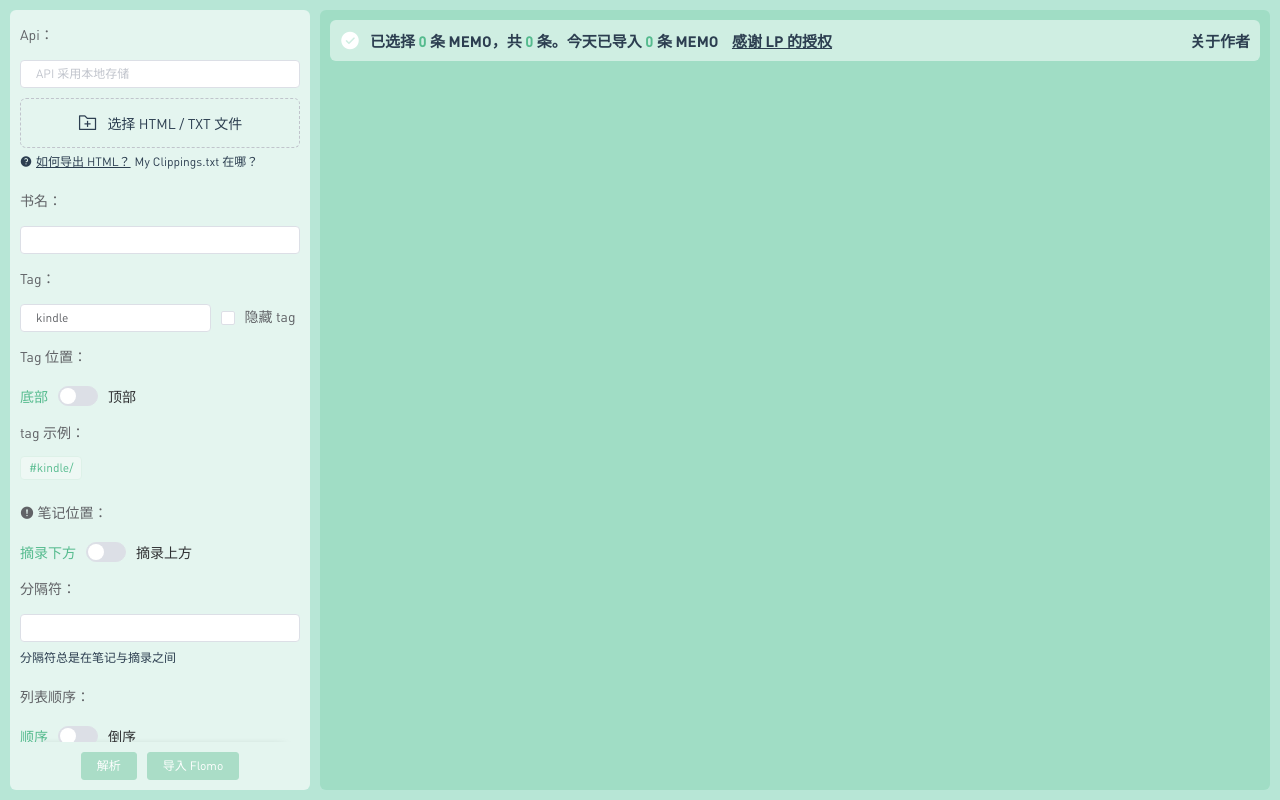
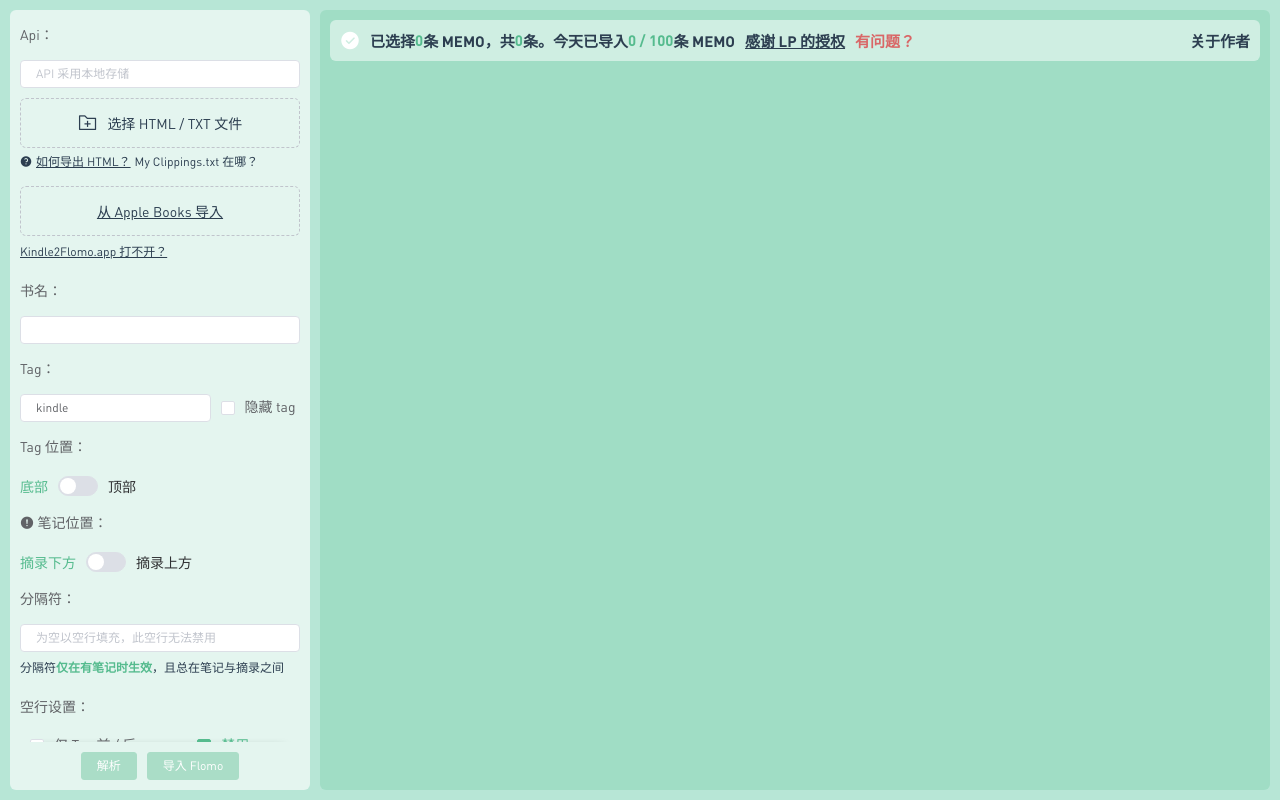
Before and after one commit to Tit1e/kindle2Flomo, a Vue app: page / in a window 1280 px wide. Built offline with nearby package versions, Linux system fonts and the light colour scheme.

Commit message:
V1.5.0
1、支持导入 Apple Books 笔记
2、新增自定义布局选项
3、样式微调

```diff
--- a/src/App.vue
+++ b/src/App.vue
@@ -34,7 +34,7 @@
           >
             <content-card
               v-for="(item, index) in contentList"
-              :key="item.text"
+              :key="item.text + index"
               class="list-group-item"
               :input.sync="item.text"
               :check.sync="item.checked"
@@ -76,7 +76,7 @@ export default {
       dragOptions: {
         animation: 200
       },
-      importCount: 0
+      importCount: 0,
     }
   },
   watch: {
@@ -145,8 +145,8 @@ export default {
           }
         })
         .catch(e => {
+          console.error(e)
           this.loading = false
-          console.error(e)
           this.$message.error('记录失败')
         })
     },
@@ -186,18 +186,28 @@ export default {
       }
     },
     parse (options) {
-      const { split, tagPosition, notePosition } = options
+      const { split, tagPosition, notePosition, noEmptyLine, onlyTag, noTag } = options
       this.contentList = []
       this.$nextTick(() => {
         this.contentList = JSON.parse(JSON.stringify(this.tmpList)).map(i => {
-          let text = i.note ? [i.text, split, i.note] : [i.text, split]
-          if(notePosition) text.reverse()
-          if(tagPosition){
-            text.unshift(this.tag)
-          }else{
-            text.push(this.tag)
+          const _text = `${i.text}\r\n`
+          // 有笔记并且分隔符有内容时才换行
+          const _split = (i.note) ? `${split}${(split || noEmptyLine) ? '\r\n' : ''}` : ''
+          let textArr = i.note ? [_text, _split, `${i.note}\r\n`] : [_text, _split]
+          // 如果笔记在摘录上方
+          if(notePosition) textArr.reverse()
+          let text = textArr.filter(i => i).join( noEmptyLine ? '' : '\r\n')
+          if(!noTag) {
+            // tag 位置在上方
+            if(tagPosition){
+              // 在上方时空行加在 tag 后
+              text = (onlyTag ? `${this.tag}\r\n\r\n` : (noEmptyLine ? `${this.tag}\r\n` : `${this.tag}\r\n\r\n`)) + text
+            }else{
+              // 在上方时空行加在 tag 前
+              text = text + (onlyTag ? `\r\n${this.tag}` : (noEmptyLine ? this.tag : `\r\n${this.tag}`))
+            }
           }
-          i.text = text.filter(i => i).join('\r\n\r\n')
+          i.text = text
           return i
         })
         this.confirmCanEdit(options)
--- a/src/assets/css/index.scss
+++ b/src/assets/css/index.scss
@@ -2,82 +2,122 @@
   font-family: 'DIN-Regular', 'PingFang SC', Helvetica, Arial, sans-serif !important;
   outline: none;
 }
+
 html,
 body {
   height: 100%;
   margin: 0;
-  .el-dropdown{
+
+  .el-dropdown {
     color: inherit;
     font-size: inherit;
-    &-menu__item{
+
+    &-menu__item {
       color: inherit;
       font-family: inherit;
     }
   }
-  a{
+
+  a {
     color: inherit;
   }
-  .disabled{
-    cursor: not-allowed!important;
+
+  .disabled {
+    cursor: not-allowed !important;
   }
+
   .el-select {
     display: block;
   }
+
   .el-select-dropdown {
     width: 173px !important;
     overflow: hidden;
   }
+
   .el-upload {
     width: 100%;
+
     .el-upload-dragger {
       width: 100%;
     }
   }
+
   .el-tag {
     overflow: hidden;
     text-overflow: ellipsis;
     max-width: 100%;
   }
+
   ::-webkit-scrollbar {
     display: none;
   }
-  .pointer{
+
+  .highlight {
+    color: #55bb8e;
+  }
+
+  .border {
+    border: 1px dashed #c0c4cc;
+
+    &:hover {
+      border: 1px dashed #399375;
+    }
+  }
+
+  .pointer {
     cursor: pointer;
   }
-  .overauto{
+
+  .overauto {
     overflow: auto;
   }
+
+  .text-center {
+    text-align: center;
+  }
+
   .text-right {
     text-align: right;
   }
+
   .radio {
     border-radius: 6px;
   }
-  .fz-12{
+
+  .fz-12 {
     font-size: 12px;
   }
+
   .flex {
     display: flex;
   }
+
   .flex-v {
     display: flex;
     flex-direction: column;
   }
+
   .flex-1 {
     flex-grow: 1;
   }
+
   .pd-10 {
     padding: 10px;
   }
+
   .pt-10 {
     padding-top: 10px;
   }
+
   .pl-10 {
     padding-left: 10px;
   }
+
   .pr-10 {
     padding-right: 10px;
   }
+
   .pb-10 {
     padding-bottom: 10px;
   }
--- a/src/components/Options/index.vue
+++ b/src/components/Options/index.vue
@@ -27,7 +27,7 @@
             :auto-upload="false"
             accept=".html,.txt"
           >
-            <div class="upload-content radio flex pd-10">
+            <div class="upload-content radio flex pd-10 border">
               <i class="el-icon-folder-add"></i>
               <div class="el-upload__text">
                 选择 HTML / TXT 文件
@@ -41,7 +41,7 @@
               target="_blank"
               >如何导出 HTML？</a
             >
-            <el-tooltip effect="dark" placement="bottom">
+            <el-tooltip effect="dark" placement="right">
               <div slot="content">
                 <div class="pb-10">
                   将 Kindle 通过数据线连接至电脑
@@ -50,9 +50,31 @@
                   文件位于：Kindle根目录 - document - My Clippings.txt
                 </div>
               </div>
-              <span>My Clippings.txt 在哪？</span>
+              <span class="pointer">My Clippings.txt 在哪？</span>
             </el-tooltip>
           </div>
+        </el-form-item>
+        <el-form-item label-width="0" v-if="isElectron">
+          <div class="pointer text-center border pd-10 radio" @click="importNotes">
+            从 Apple Books 导入
+          </div>
+        </el-form-item>
+        <el-form-item label-width="0" v-else>
+          <div class="pointer text-center border pd-10 radio">
+            <el-tooltip effect="dark" placement="right">
+              <div slot="content">
+                由于 Apple Books 笔记存储类型限制，只能通过安装应用读取。
+                <br>
+                文件访问密码：47if
+              </div>
+              <a href="https://wwr.lanzoui.com/b02c3nkyf" target="_blank">
+                从 Apple Books 导入
+              </a>
+            </el-tooltip>
+          </div>
+          <a class="how" href="https://evolly.one/2021/05/30/158-mac-handle-bad-app/" target="_blank">
+            Kindle2Flomo.app 打不开？
+          </a>
         </el-form-item>
         <el-form-item label="选择书籍" v-if="bookList.length">
           <el-select v-model="options.book" @change="selectChange">
@@ -91,17 +113,13 @@
             >
             </el-switch>
           </el-form-item>
-          <el-form-item label="tag 示例">
-            <el-tag size="small">
-              {{ tag }}
-            </el-tag>
-          </el-form-item>
         </template>
         <el-form-item label="">
           <span slot="label">
             <el-tooltip class="item" effect="dark" placement="left">
               <div slot="content" style="width:200px;line-height: 1.5em;">
-                如导入内容含有自己添加的笔记，请使用移动端 APP 导出 HTML 或 My Clippings.txt
+                如导入内容含有自己添加的笔记，请使用移动端 APP 导出 HTML 或 My
+                Clippings.txt
               </div>
               <i class="el-icon-warning"></i>
             </el-tooltip>
@@ -115,8 +133,18 @@
           </el-switch>
         </el-form-item>
         <el-form-item label="分隔符">
-          <el-input v-model="options.split" clearable></el-input>
-          <span class="fz-12">分隔符总是在笔记与摘录之间</span>
+            <el-input v-model="options.split" placeholder="为空以空行填充，此空行无法禁用" clearable></el-input>
+          <span class="fz-12">分隔符<b class="highlight">仅在有笔记时生效</b>，且总在笔记与摘录之间</span>
+        </el-form-item>
+        <el-form-item label="空行设置">
+          <div class="flex">
+            <div class="flex-1 pl-10">
+              <el-checkbox v-model="options.onlyTag" @change="onlyTagChange">仅 Tag 前 / 后</el-checkbox>
+            </div>
+            <div class="flex-1 pl-10">
+              <el-checkbox v-model="options.noEmptyLine" :disabled="options.onlyTag">禁用</el-checkbox>
+            </div>
+          </div>
         </el-form-item>
         <el-form-item label="列表顺序">
           <el-switch
@@ -151,6 +179,8 @@
 <script>
 import readFile from '@/utils/readFile.js'
 import paresClip from '@/utils/paresClip.js'
+import readSQLite from '@/utils/readSQLite.js'
+import { Loading } from 'element-ui';
 export default {
   name: 'Options',
   props: {
@@ -175,10 +205,13 @@ export default {
         reverse: false,
         // false 底部，true 顶部
         tagPosition: false,
-        notePosition: false
+        notePosition: false,
+        noEmptyLine: true,
+        onlyTag: false
       },
       tag: '',
-      bookList: []
+      bookList: [],
+      isElectron: !!process.env.IS_ELECTRON
     }
   },
   watch: {
@@ -207,6 +240,37 @@ export default {
     })
   },
   methods: {
+    onlyTagChange(val){
+      // 只在 tag 前后时，禁用空行
+      if(val){
+        this.options.noEmptyLine = true
+      }
+    },
+    importNotes () {
+      const loadingInstance = Loading.service({
+        body: true,
+        lock: true,
+        text: '正在读取笔记'
+      })
+      readSQLite()
+        .then(res => {
+          this.bookList = res
+          try {
+            setTimeout(() => {
+              const data = this.bookList[0]
+              this.options.book = data.title
+              this.updateData(data)
+              loadingInstance.close()
+            }, 1500)
+          } catch (error) {
+            loadingInstance.close();
+          }
+        })
+        .catch(e => {
+          this.$message.error(e)
+          loadingInstance.close();
+        })
+    },
     selectChange (val) {
       const data = this.bookList.find(i => i.title === val)
       this.updateData(data)
@@ -273,14 +337,16 @@ export default {
       }
     },
     updateOptions () {
-      const { noTag, api, tag, split, tagPosition, reverse } = this.options
+      const { noTag, api, tag, split, tagPosition, reverse, noEmptyLine, onlyTag } = this.options
       const options = {
         noTag,
         api,
         tag,
         split,
         tagPosition,
-        reverse
+        reverse,
+        noEmptyLine,
+        onlyTag
       }
       localStorage.setItem('options', JSON.stringify(options))
     },
@@ -338,13 +404,9 @@ export default {
       box-sizing: border-box;
       width: 100%;
       .upload-content {
-        border: 1px dashed #c0c4cc;
         font-size: 14px;
         align-items: center;
         justify-content: center;
-        &:hover {
-          border: 1px dashed #399375;
-        }
         .el-icon-folder-add {
           font-size: 1.4em;
           margin-right: 10px;
--- a/src/components/SelectedText/index.vue
+++ b/src/components/SelectedText/index.vue
@@ -1,6 +1,6 @@
 <template>
   <div class="selected-text radio flex">
-    <el-tooltip class="item" effect="dark" placement="left">
+    <el-tooltip effect="dark" placement="left">
       <div slot="content" style="width:200px;line-height: 1.5em;">
         未经审视的生活不值得过，未经审视的思想也不应该汇入你的大脑。建议在导入前审视一遍内容。
       </div>
@@ -11,9 +11,9 @@
         </label>
       </div>
     </el-tooltip>
-    <div class="flex-1">
+    <div class="flex-1 flex">
       已选择 <span class="highlight">{{ selected }}</span> 条 MEMO，共
-      <span class="highlight">{{ total }}</span> 条。今天已导入 <span class="highlight">{{importCount}}</span> 条 MEMO
+      <span class="highlight">{{ total }}</span> 条。今天已导入 <span class="highlight">{{importCount}} / 100</span> 条 MEMO
       <a
         class="thanks"
         href="https://mp.weixin.qq.com/s/o793lUsBaWc61fLZzFDlxg"
@@ -21,6 +21,13 @@
       >
         感谢 LP 的授权
       </a>
+      <div class="pl-10 pointer">
+        <el-tooltip effect="dark" content="发送邮件至：evollyone@outlook.com" placement="bottom">
+          <span style="color:#d96767;">
+            有问题？
+          </span>
+        </el-tooltip>
+      </div>
     </div>
     <div>
       <el-dropdown>
@@ -100,9 +107,6 @@ export default {
   font-weight: bold;
   align-items: center;
   font-size: 15px;
-  .highlight {
-    color: #55bb8e;
-  }
   .thanks {
     color: inherit;
     padding-left: 10px;
--- a/src/utils/paresClip.js
+++ b/src/utils/paresClip.js
@@ -115,8 +115,10 @@ Block.prototype.init = function () {
 }
 
 
-function paresClip (paragraphs) {
+function paresClip(paragraphs) {
+  // 分割笔记
   paragraphs = paragraphs.split('==========').filter(i => i)
+  // 将摘录与笔记分离
   const notes = []
   const contents = []
   paragraphs.map(parse_block).forEach(i => {
@@ -129,6 +131,7 @@ function paresClip (paragraphs) {
       }
     }
   })
+  // 将笔记归到摘录之下
   notes.forEach(i => {
     const index = contents.findIndex(v => v.position.indexOf(i.position) !== -1)
     if (index !== -1) {
@@ -159,7 +162,6 @@ function paresClip (paragraphs) {
       })
     }
   })
-  console.log(result)
   return result.reverse()
 }
 
--- /dev/null
+++ b/src/utils/readSQLite.js
@@ -0,0 +1,98 @@
+let fs = {}
+let os = {}
+let bplist = {}
+let db = function () {}
+let readSQLite = function () {
+  return Promise.resolve([])
+}
+// electron 环境才加载模块
+if (process.env.IS_ELECTRON) {
+  fs = require('fs')
+  os = require('os')
+  bplist = require('bplist-parser')
+  db = require('@/db/sqlite.js').db
+  readSQLite = function () {
+    const homedir = os.homedir()
+    const path =
+      '/Library/Containers/com.apple.iBooksX/Data/Documents/AEAnnotation/'
+    let files = ''
+    try {
+      files = fs.readdirSync(`${homedir}${path}`)
+    } catch (error) {
+      return Promise.reject('未发现笔记文件')
+    }
+    const fileName = files.find(i => i.slice(-6).toLowerCase() === 'sqlite')
+    if (!fileName) {
+      return Promise.reject('未发现笔记文件')
+    }
+    const dataBase = db(`${homedir}${path}`, fileName)
+    return new Promise((resolve, reject) => {
+      dataBase.all(
+        `
+          SELECT
+              ZANNOTATIONREPRESENTATIVETEXT as BroaderText,
+              ZANNOTATIONSELECTEDTEXT as SelectedText,
+              ZANNOTATIONNOTE as Note,
+              ZFUTUREPROOFING5 as Chapter,
+              ZANNOTATIONCREATIONDATE as Created,
+              ZANNOTATIONMODIFICATIONDATE as Modified,
+              ZANNOTATIONASSETID
+          FROM ZAEANNOTATION
+          WHERE ZANNOTATIONSELECTEDTEXT IS NOT NULL
+          ORDER BY ZANNOTATIONASSETID ASC
+        `,
+        async function (err, res) {
+          if (!err) {
+            const plistPath = `${homedir}/Library/Containers/com.apple.BKAgentService/Data/Documents/iBooks/Books/Books.plist`
+            let plistData = {}
+            let books = []
+            try {
+              const tmpData = await bplist.parseFile(plistPath)
+              plistData = tmpData[0]
+              books = plistData.Books
+            } catch (error) {
+              console.log(error)
+              reject('图书列表解析出错')
+            }
+
+            try {
+              res.forEach(i => {
+                const index = books.findIndex(
+                  v => v.BKGeneratedItemId === i.ZANNOTATIONASSETID
+                )
+                if (index >= 0) {
+                  const data = {
+                    text: i.SelectedText,
+                    note: i.Note,
+                    checked: false,
+                    isEdit: false
+                  }
+                  try {
+                    books[index].texts.push(data)
+                  } catch (error) {
+                    books[index].texts = []
+                    books[index].texts.push(data)
+                  }
+                }
+              })
+            } catch (error) {
+              console.log(error)
+            }
+            resolve(
+              books.map(j => {
+                return {
+                  title: j.BKDisplayName,
+                  texts: j.texts
+                }
+              })
+            )
+          } else {
+            reject('笔记解析出错')
+          }
+        }
+      )
+    })
+  }
+}
+
+export default readSQLite
```
Also changed, not shown: package.json (+6 -4 lines), src/db/sqlite.js (added, +11 -0 lines), 1 other file (tests, documents, lock files or other folders).
